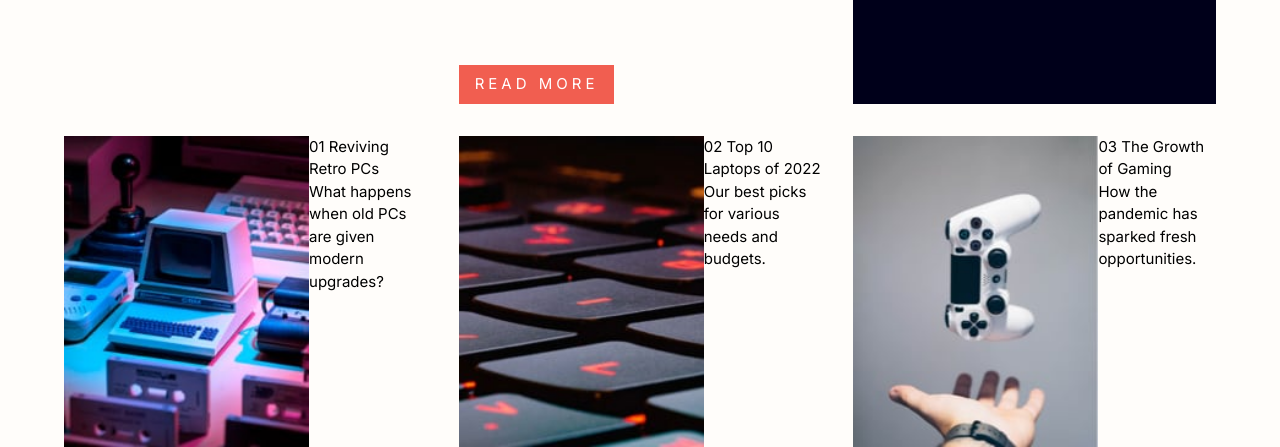
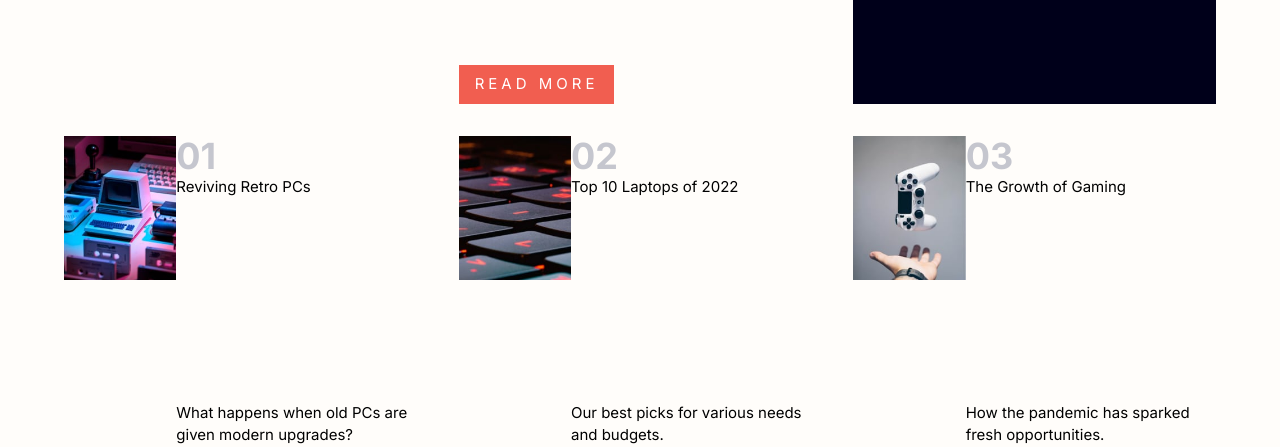
Before and after one commit to lilKriT/Bright-Future-News-Page, a website built with Vite: page index.html in a window 1280 px wide. Shown: the part 658-1105 px from the top of the page. Built offline with nearby package versions, Linux system fonts and the light colour scheme.

Commit message:
Styling.

```diff
--- a/index.html
+++ b/index.html
@@ -94,7 +94,7 @@
         <!-- Latest Articles -->
         <div class="latestArticle">
           <img src="/image-retro-pcs.jpg" alt="Retro PCs" />
-          <div>
+          <div class="laContent">
             <h2><span>01</span> Reviving Retro PCs</h2>
             <p>What happens when old PCs are given modern upgrades?</p>
           </div>
@@ -104,14 +104,14 @@
             src="/image-top-laptops.jpg"
             alt="A keyboard with red lighting"
           />
-          <div>
+          <div class="laContent">
             <h2><span>02</span> Top 10 Laptops of 2022</h2>
             <p>Our best picks for various needs and budgets.</p>
           </div>
         </div>
         <div class="latestArticle">
           <img src="/image-gaming-growth.jpg" alt="A hand catching a joypad" />
-          <div>
+          <div class="laContent">
             <h2><span>03</span> The Growth of Gaming</h2>
             <p>How the pandemic has sparked fresh opportunities.</p>
           </div>
--- a/style.css
+++ b/style.css
@@ -30,6 +30,8 @@
   /* Main Grid */
   .mainGrid {
     @apply grid grid-cols-3 grid-rows-3;
+    /* I think this is better */
+    /* grid-template-rows: 1fr auto auto; */
   }
 
   .sideNews {
@@ -60,6 +62,23 @@
   .latestArticle {
     @apply flex;
   }
+
+  .latestArticle img {
+    @apply h-36;
+    aspect-ratio: 0.78;
+  }
+
+  .laContent {
+    @apply flex flex-col justify-between;
+  }
+
+  .laContent h2 {
+    @apply flex flex-col;
+  }
+
+  .laContent h2 span {
+    @apply text-4xl text-grayishBlue font-bold;
+  }
 }
 
 @layer utilities {
```
